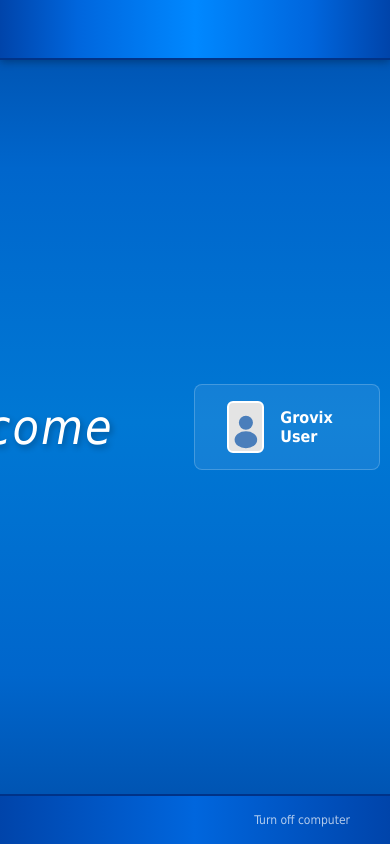
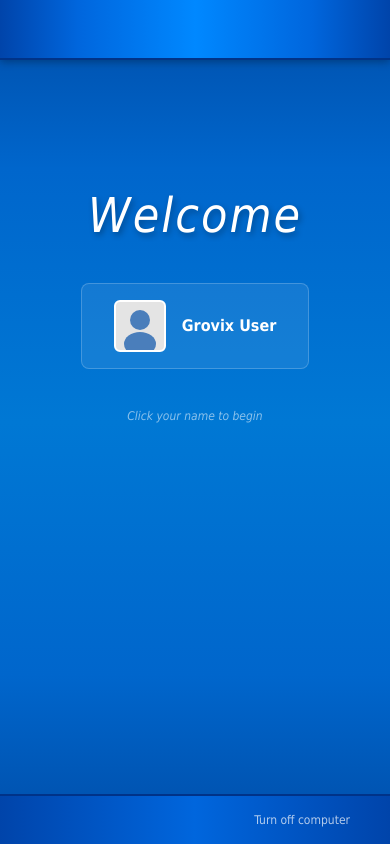
Before and after one commit to raaghavtony654-spec/Grovix-windows-web, a plain HTML site: page index.html in a window 390 px wide. Drawn offline with Linux system fonts and the light colour scheme.

Commit message:
Fix welcome screen layout for mobile phones

```diff
--- a/styles.css
+++ b/styles.css
@@ -2109,4 +2109,15 @@ html, body {
     .tb-quick-launch {
         gap: 2px;
     }
-}
+
+    .welcome-body {
+        flex-direction: column;
+        gap: 40px;
+        justify-content: flex-start;
+        padding-top: 15vh;
+    }
+
+    .welcome-left, .welcome-right {
+        text-align: center;
+    }
+}
```
